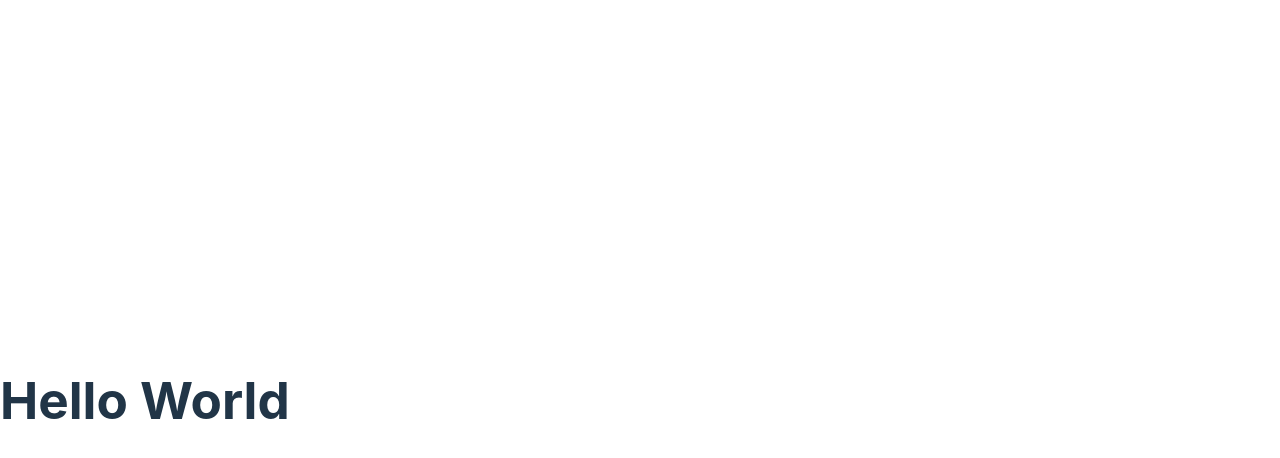
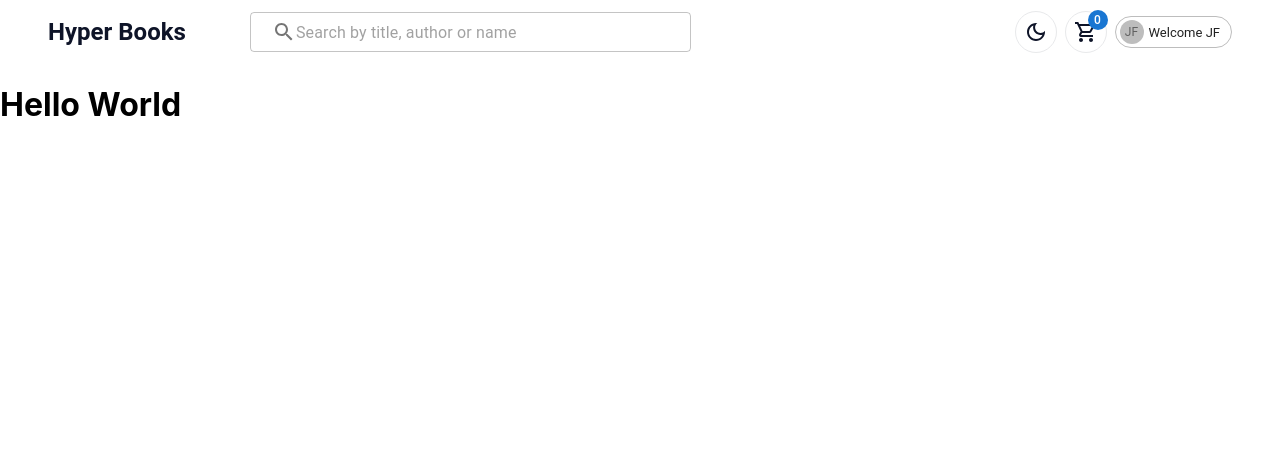
Before and after one commit to Jon-Felipe/hyperbooks, a React (Vite) app: page / in a window 1280 px wide. Shown: the top 458 px of the page. Built offline with nearby package versions, Linux system fonts and the light colour scheme.

Commit message:
header styling and components display

```diff
--- a/package.json
+++ b/package.json
@@ -12,6 +12,7 @@
   "dependencies": {
     "@emotion/react": "^11.11.1",
     "@emotion/styled": "^11.11.0",
+    "@mui/icons-material": "^5.14.14",
     "@mui/material": "^5.14.14",
     "react": "^18.2.0",
     "react-dom": "^18.2.0"
--- a/src/App.tsx
+++ b/src/App.tsx
@@ -1,6 +1,10 @@
+// components
+import Header from './components/Header';
+
 function App() {
   return (
     <>
+      <Header />
       <h1>Hello World</h1>
     </>
   );
--- /dev/null
+++ b/src/components/Header.tsx
@@ -0,0 +1,70 @@
+// components
+import AppBar from '@mui/material/AppBar';
+import Container from '@mui/material/Container';
+import Box from '@mui/material/Box';
+import Toolbar from '@mui/material/Toolbar';
+import Typography from '@mui/material/Typography';
+import IconButton from '@mui/material/IconButton';
+import TextField from '@mui/material/TextField';
+import InputAdornment from '@mui/material/InputAdornment';
+import Avatar from '@mui/material/Avatar';
+import Chip from '@mui/material/Chip';
+import Badge from '@mui/material/Badge';
+import DarkModeOutlined from '@mui/icons-material/DarkModeOutlined';
+import ShoppingCartOutlinedIcon from '@mui/icons-material/ShoppingCartOutlined';
+import SearchIcon from '@mui/icons-material/Search';
+
+type Props = {};
+
+function Header({}: Props) {
+  return (
+    <AppBar position='static' elevation={0} sx={{ bgcolor: '#fff' }}>
+      <Container maxWidth='xl'>
+        <Toolbar>
+          <Typography
+            variant='h5'
+            sx={{ color: '#0e1428', fontWeight: 'bold', mr: 8 }}
+          >
+            Hyper Books
+          </Typography>
+          <Box component='form' autoComplete='off' sx={{ flexGrow: 1 }}>
+            <TextField
+              id='search'
+              placeholder='Search by title, author or name'
+              type='search'
+              variant='outlined'
+              size='small'
+              fullWidth
+              InputProps={{
+                startAdornment: (
+                  <InputAdornment position='end'>
+                    <SearchIcon />
+                  </InputAdornment>
+                ),
+              }}
+            />
+          </Box>
+          <Box sx={{ flexGrow: 2 }} />
+          <Box sx={{ display: 'flex', alignItems: 'center', columnGap: 1 }}>
+            <IconButton color='primary' sx={{ border: '1px solid #e8e9eb' }}>
+              <DarkModeOutlined sx={{ color: '#0e1428' }} />
+            </IconButton>
+            <IconButton color='primary' sx={{ border: '1px solid #e8e9eb' }}>
+              <Badge badgeContent={0} showZero color='primary'>
+                <ShoppingCartOutlinedIcon sx={{ color: '#0e1428' }} />
+              </Badge>
+            </IconButton>
+            <Chip
+              avatar={<Avatar>JF</Avatar>}
+              label='Welcome JF'
+              variant='outlined'
+              clickable
+            />
+          </Box>
+        </Toolbar>
+      </Container>
+    </AppBar>
+  );
+}
+
+export default Header;
--- a/src/index.css
+++ b/src/index.css
@@ -1,69 +1,9 @@
 :root {
   font-family: Inter, system-ui, Avenir, Helvetica, Arial, sans-serif;
-  line-height: 1.5;
-  font-weight: 400;
-
-  color-scheme: light dark;
-  color: rgba(255, 255, 255, 0.87);
-  background-color: #242424;
-
-  font-synthesis: none;
-  text-rendering: optimizeLegibility;
-  -webkit-font-smoothing: antialiased;
-  -moz-osx-font-smoothing: grayscale;
-  -webkit-text-size-adjust: 100%;
-}
-
-a {
-  font-weight: 500;
-  color: #646cff;
-  text-decoration: inherit;
-}
-a:hover {
-  color: #535bf2;
 }
 
 body {
   margin: 0;
-  display: flex;
-  place-items: center;
-  min-width: 320px;
-  min-height: 100vh;
+  padding: 0;
+  box-sizing: border-box;
 }
-
-h1 {
-  font-size: 3.2em;
-  line-height: 1.1;
-}
-
-button {
-  border-radius: 8px;
-  border: 1px solid transparent;
-  padding: 0.6em 1.2em;
-  font-size: 1em;
-  font-weight: 500;
-  font-family: inherit;
-  background-color: #1a1a1a;
-  cursor: pointer;
-  transition: border-color 0.25s;
-}
-button:hover {
-  border-color: #646cff;
-}
-button:focus,
-button:focus-visible {
-  outline: 4px auto -webkit-focus-ring-color;
-}
-
-@media (prefers-color-scheme: light) {
-  :root {
-    color: #213547;
-    background-color: #ffffff;
-  }
-  a:hover {
-    color: #747bff;
-  }
-  button {
-    background-color: #f9f9f9;
-  }
-}
```
Also changed, not shown: 1 other file (tests, documents, lock files or other folders).
